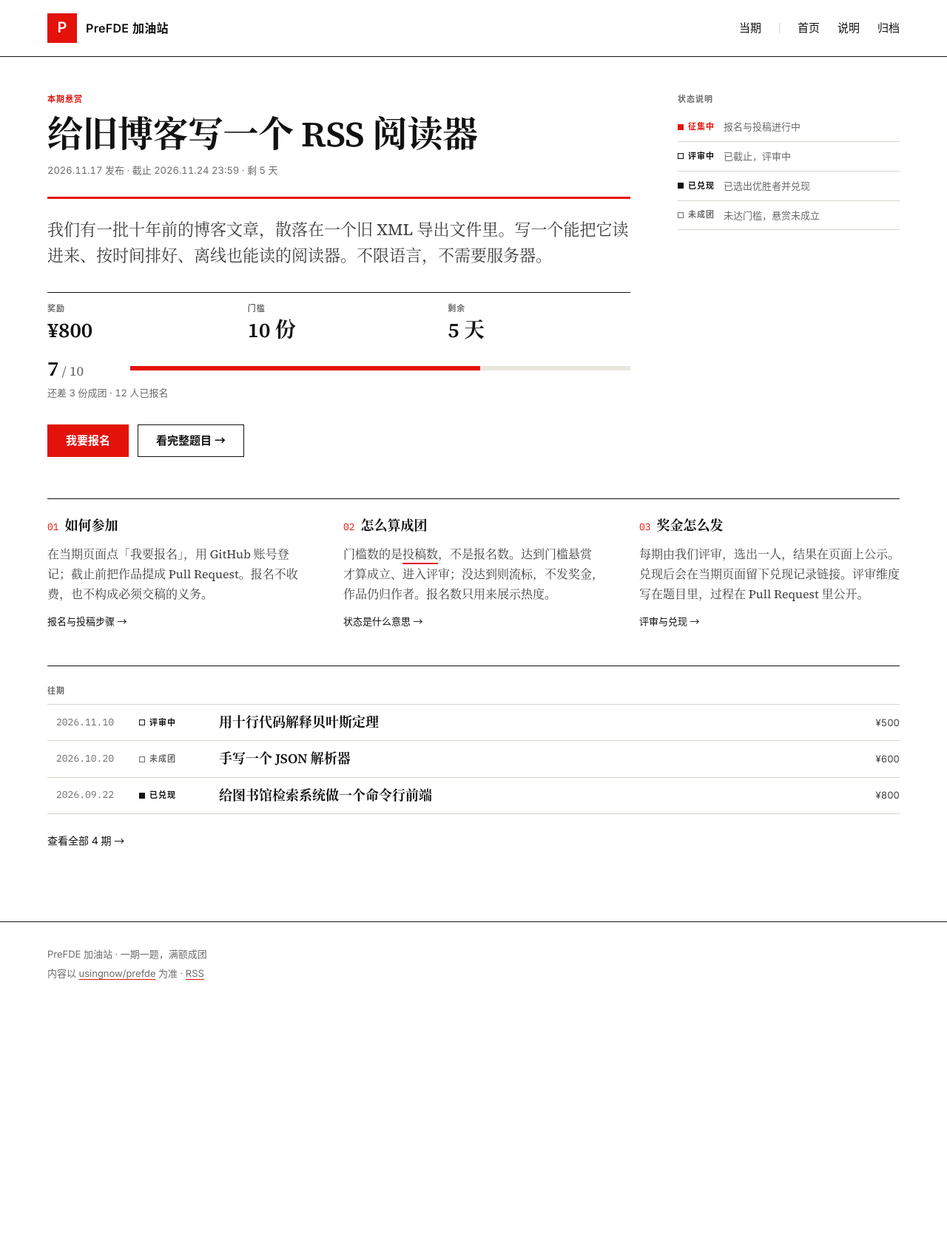
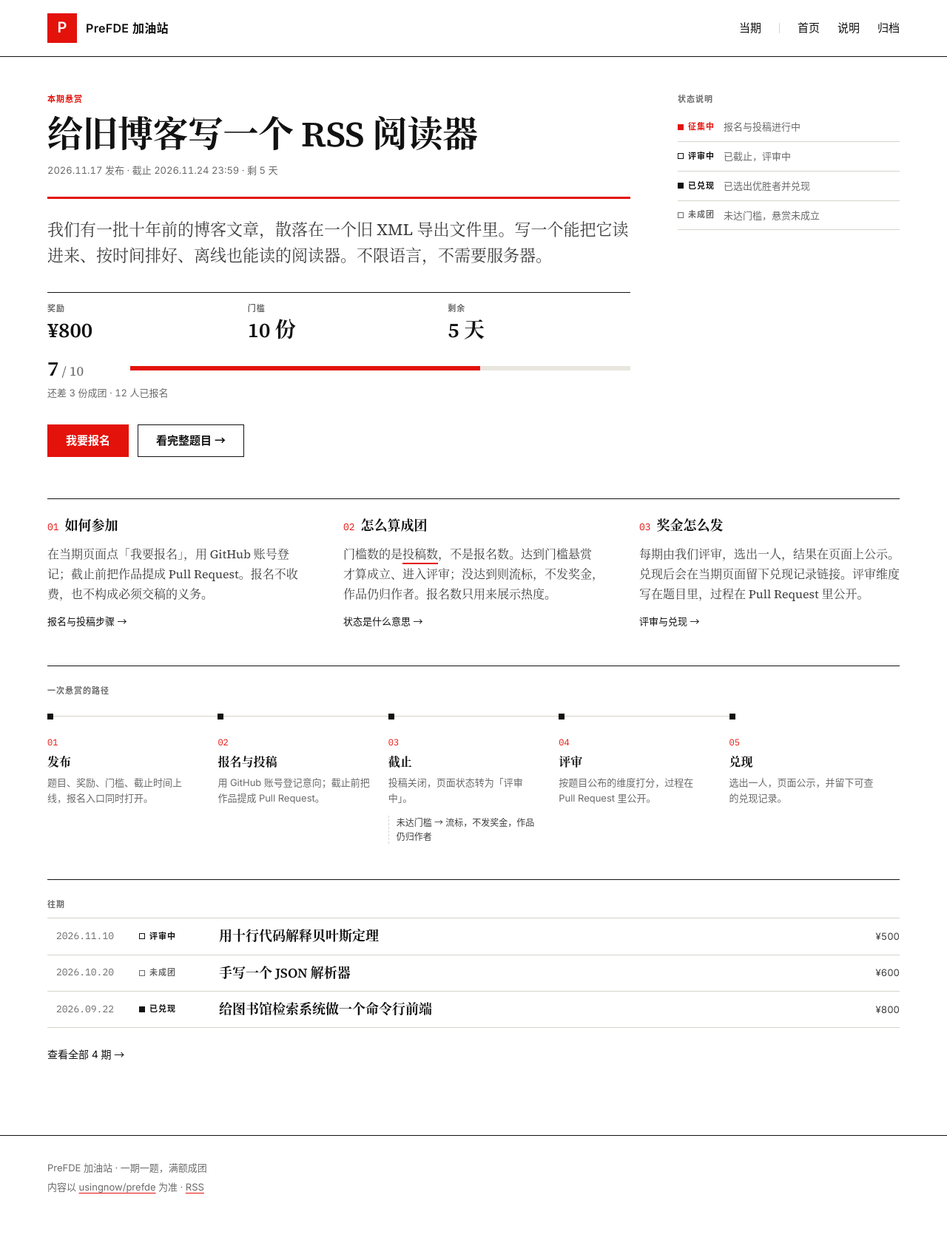
Before and after one commit to usingnow/prefde, a Jekyll site: the page built from index.html, in a window 1280 px wide. Shown: the whole page at 74% size. Built offline with Jekyll 4.4.1, drawn with Linux system fonts in a browser that asks for light colours; before the commit the page ends 1396 px from its top, so only the background shows below that.

Commit message:
新增悬赏生命周期时间线；样式规范补充左侧指示条内边距规则

```diff
--- /dev/null
+++ b/_includes/lifecycle.html
@@ -0,0 +1,31 @@
+<section class="life-wrap">
+  <h2 class="life__label">一次悬赏的路径</h2>
+  <ol class="life">
+    <li class="life__step">
+      <span class="life__no">01</span>
+      <h3 class="life__title">发布</h3>
+      <p class="life__desc">题目、奖励、门槛、截止时间上线，报名入口同时打开。</p>
+    </li>
+    <li class="life__step">
+      <span class="life__no">02</span>
+      <h3 class="life__title">报名与投稿</h3>
+      <p class="life__desc">用 GitHub 账号登记意向；截止前把作品提成 Pull Request。</p>
+    </li>
+    <li class="life__step">
+      <span class="life__no">03</span>
+      <h3 class="life__title">截止</h3>
+      <p class="life__desc">投稿关闭，页面状态转为「评审中」。</p>
+      <p class="life__fail">未达门槛 → 流标，不发奖金，作品仍归作者</p>
+    </li>
+    <li class="life__step">
+      <span class="life__no">04</span>
+      <h3 class="life__title">评审</h3>
+      <p class="life__desc">按题目公布的维度打分，过程在 Pull Request 里公开。</p>
+    </li>
+    <li class="life__step">
+      <span class="life__no">05</span>
+      <h3 class="life__title">兑现</h3>
+      <p class="life__desc">选出一人，页面公示，并留下可查的兑现记录。</p>
+    </li>
+  </ol>
+</section>
--- a/_sass/_components.scss
+++ b/_sass/_components.scss
@@ -592,3 +592,73 @@ pre code { font-size: 14px; }
 @media (max-width: 767px) {
   .explain { grid-template-columns: 1fr; gap: var(--s5); }
 }
+
+
+/* ---------- 生命周期 ---------- */
+.life-wrap { margin-top: var(--s7); padding-top: var(--s5); border-top: 1px solid var(--rule-strong); }
+.life__label {
+  margin: 0 0 var(--s5);
+  font-family: var(--font-sans);
+  font-size: 11px;
+  font-weight: 600;
+  letter-spacing: 0.09em;
+  text-transform: uppercase;
+  color: var(--muted);
+}
+.life {
+  display: grid;
+  grid-template-columns: repeat(5, minmax(0, 1fr));
+  margin: 0;
+  padding: 0;
+  list-style: none;
+}
+.life__step {
+  position: relative;
+  padding: var(--s5) var(--s5) 0 0;
+  border-top: 1px solid var(--rule);
+}
+.life__step:last-child { border-top-color: transparent; }
+.life__step::before {
+  content: "";
+  position: absolute;
+  top: -4px;
+  left: 0;
+  width: 8px;
+  height: 8px;
+  background: var(--ink);
+}
+.life__no {
+  display: block;
+  margin-bottom: 6px;
+  font-family: var(--font-mono);
+  font-size: 12px;
+  color: var(--red);
+}
+.life__title { margin: 0 0 6px; font-size: 16px; font-weight: 600; line-height: 1.35; }
+.life__desc {
+  margin: 0;
+  font-family: var(--font-sans);
+  font-size: 13px;
+  line-height: 1.65;
+  color: var(--muted);
+}
+.life__fail {
+  margin: var(--s3) 0 0;
+  padding-left: 10px;
+  border-left: 1px dashed var(--rule);
+  font-family: var(--font-sans);
+  font-size: 12px;
+  line-height: 1.6;
+  color: var(--ink-2);
+}
+
+@media (max-width: 767px) {
+  .life { grid-template-columns: 1fr; }
+  .life__step {
+    padding: 0 0 var(--s5) var(--s5);
+    border-top: 0;
+    border-left: 1px solid var(--rule);
+  }
+  .life__step::before { top: 4px; left: -4px; }
+  .life__step:last-child { padding-bottom: 0; border-left-color: transparent; }
+}
--- a/index.html
+++ b/index.html
@@ -35,6 +35,8 @@ title: 当期悬赏
 
   {% include explain.html %}
 
+  {% include lifecycle.html %}
+
   <section class="past">
     <h2 class="past__title">往期</h2>
     {% include past-list.html exclude=cur.code limit=3 %}
```
